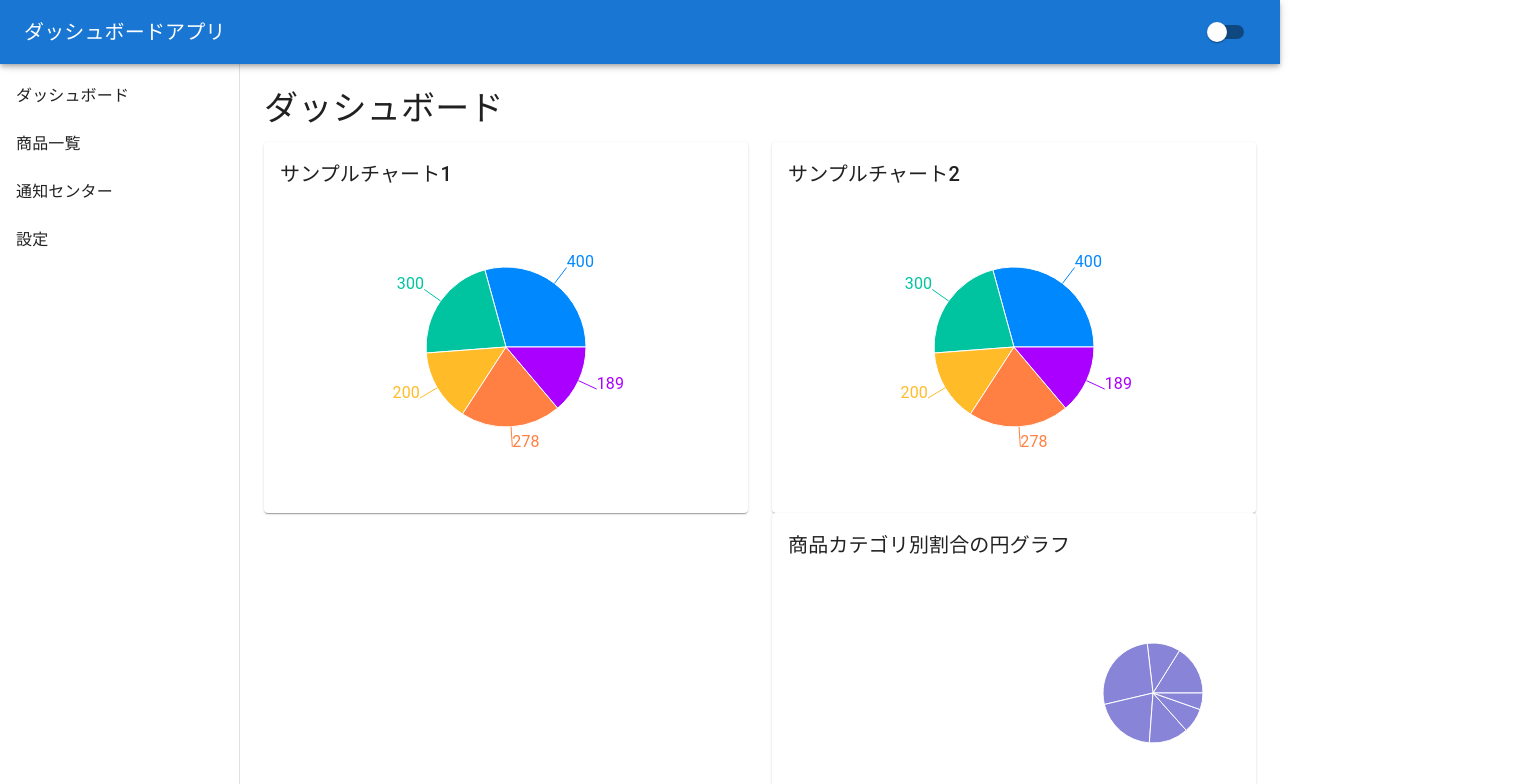
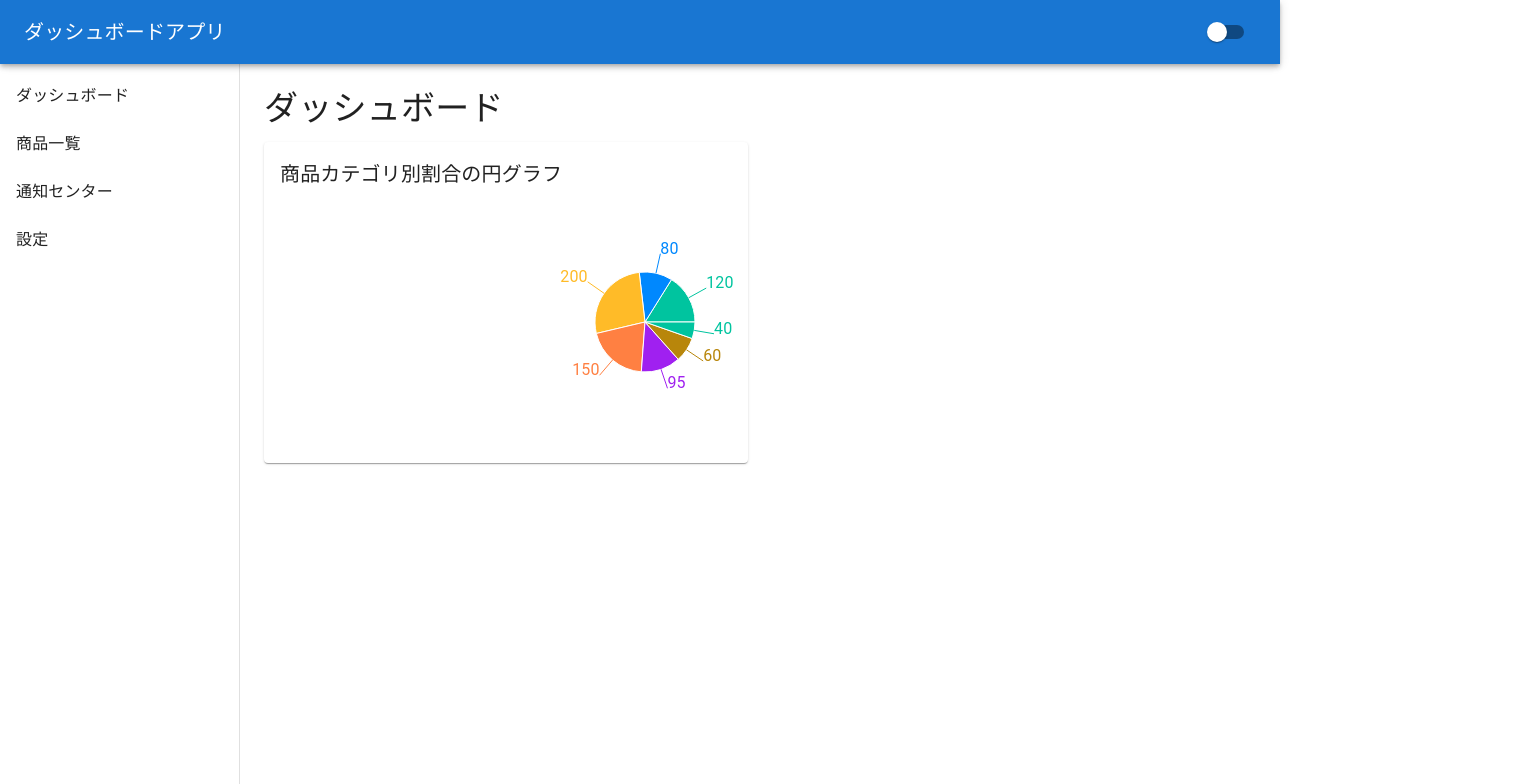
Before and after one commit to FOXHOUND-Ogasawara/dashboard-app, a React (Vite) app: page / in a window 1280 px wide. Shown: the top 784 px of the page, 1518 px wide, since content can reach past the window. Built offline with nearby package versions, Linux system fonts and the light colour scheme.

Commit message:
タスク2　⑥最終チェック　完了
④グラフのカスタマイズ
⑤ダッシュボードへの組み込みはすでに③コンポーネント作成時に画面確認の際に出していたため完了

```diff
--- a/src/components/CategoryPieChart.tsx
+++ b/src/components/CategoryPieChart.tsx
@@ -2,11 +2,32 @@ import React from "react";
 import { PieChart, Pie, Tooltip, Cell } from "recharts";
 import { categoryData } from "../data/productsData";
 
-const CategoryPieChart:React.FC=()=>{
-    return(
-        <PieChart width={730} height={250}>
-  <Pie data={categoryData} dataKey="value" nameKey="category" cx="50%" cy="50%" outerRadius={50} fill="#8884d8" />
-</PieChart>
-    )
-}
+const CategoryPieChart: React.FC = () => {
+  const COLORS = [
+    "#00C49F",
+    "#0088FE",
+    "#FFBB28",
+    "#FF8042",
+    "#A020F0",
+    "#B8860B",
+  ];
+  return (
+    <PieChart width={730} height={250}>
+      <Pie
+        data={categoryData}
+        dataKey="value"
+        nameKey="category"
+        cx="50%"
+        cy="50%"
+        outerRadius={50}
+        label
+      >
+        {categoryData.map((entry, index) => (
+          <Cell key={`cell-${index}`} fill={COLORS[index % COLORS.length]} />
+        ))}
+      </Pie>
+      <Tooltip />
+    </PieChart>
+  );
+};
 export default CategoryPieChart;
--- a/src/pages/Dashboard.tsx
+++ b/src/pages/Dashboard.tsx
@@ -1,7 +1,6 @@
 import { Paper, Typography } from "@mui/material";
 import Grid from "@mui/material/GridLegacy";
 import React from "react";
-import PlaceholderChart from "../components/PlaceholderChart";
 import CategoryPieChart from "../components/CategoryPieChart";
 
 const Dashboard: React.FC = () => {
@@ -11,23 +10,7 @@ const Dashboard: React.FC = () => {
         ダッシュボード
       </Typography>
       <Grid container spacing={3}>
-        {/* サンプルチャート1 */}
         <Grid item xs={12} md={6}>
-          <Paper sx={{ p: 2 }}>
-            <Typography variant="h6" gutterBottom>
-              サンプルチャート1
-            </Typography>
-            <PlaceholderChart />
-          </Paper>
-        </Grid>
-        {/* サンプルチャート2 */}
-        <Grid item xs={12} md={6}>
-          <Paper sx={{ p: 2 }}>
-            <Typography variant="h6" gutterBottom>
-              サンプルチャート2
-            </Typography>
-            <PlaceholderChart />
-          </Paper>
           <Paper sx={{ p: 2 }}>
             <Typography variant="h6" gutterBottom>
               商品カテゴリ別割合の円グラフ
```
